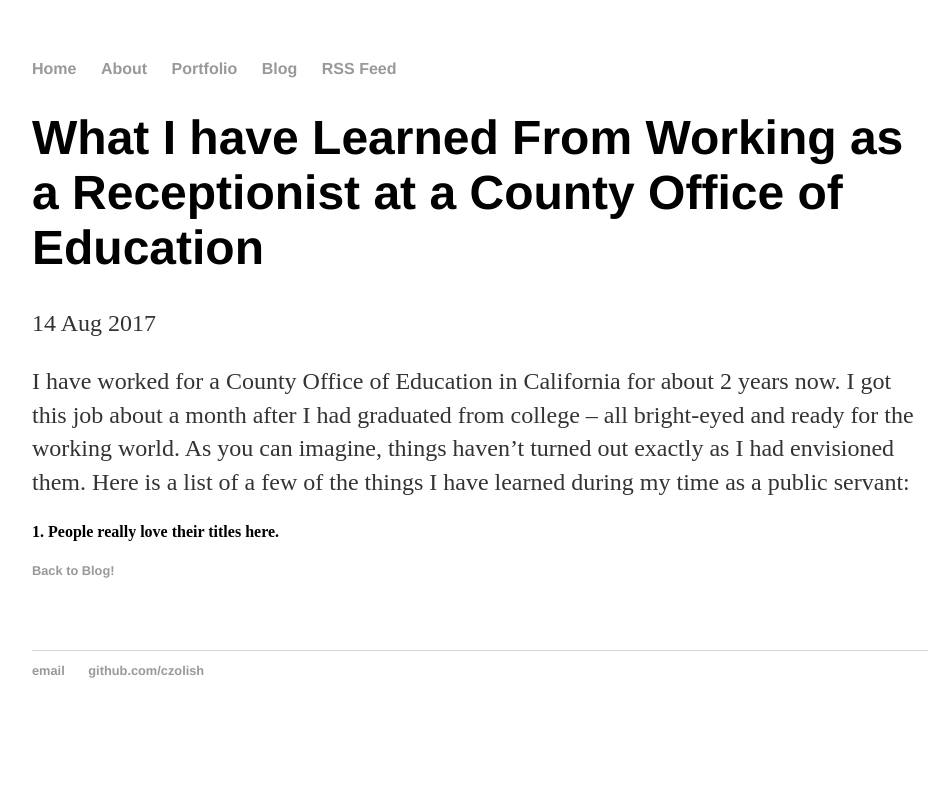
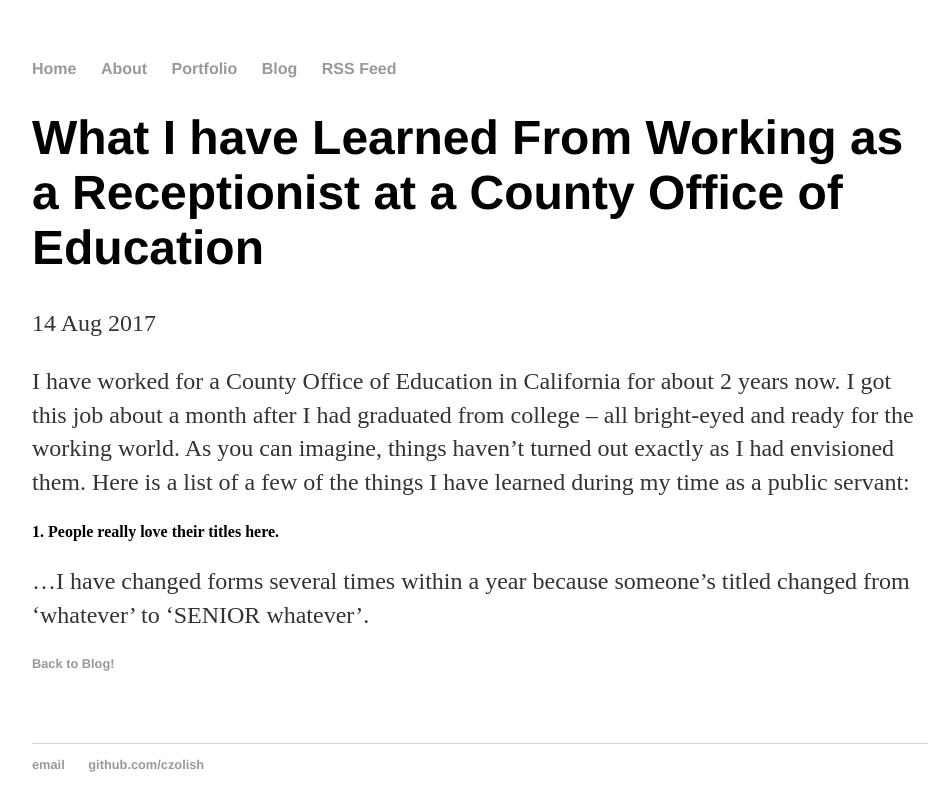
Before and after one commit to czolish/czolish.github.io, a Jekyll site: the page built from _posts/2017-08-14-what-i-have-learned-from-being-a-receptionist.md, in a window 1280 px wide. Shown: the top 811 px of the page, without its empty margins (160-1104 px from the left). Built offline with Jekyll 4.4.1, drawn with Linux system fonts in a browser that asks for light colours; comment, search, counter and statistics services are not loaded.

Commit message:
Update 2017-08-14-what-i-have-learned-from-being-a-receptionist.md

```diff
--- a/_posts/2017-08-14-what-i-have-learned-from-being-a-receptionist.md
+++ b/_posts/2017-08-14-what-i-have-learned-from-being-a-receptionist.md
@@ -8,3 +8,4 @@ comments: true
 I have worked for a County Office of Education in California for about 2 years now. I got this job about a month after I had graduated from college -- all bright-eyed and ready for the working world. As you can imagine, things haven't turned out exactly as I had envisioned them. Here is a list of a few of the things I have learned during my time as a public servant:
 
 #### 1.  People really love their titles here.
+...I have changed forms several times within a year because someone's titled changed from 'whatever' to 'SENIOR whatever'.
```
